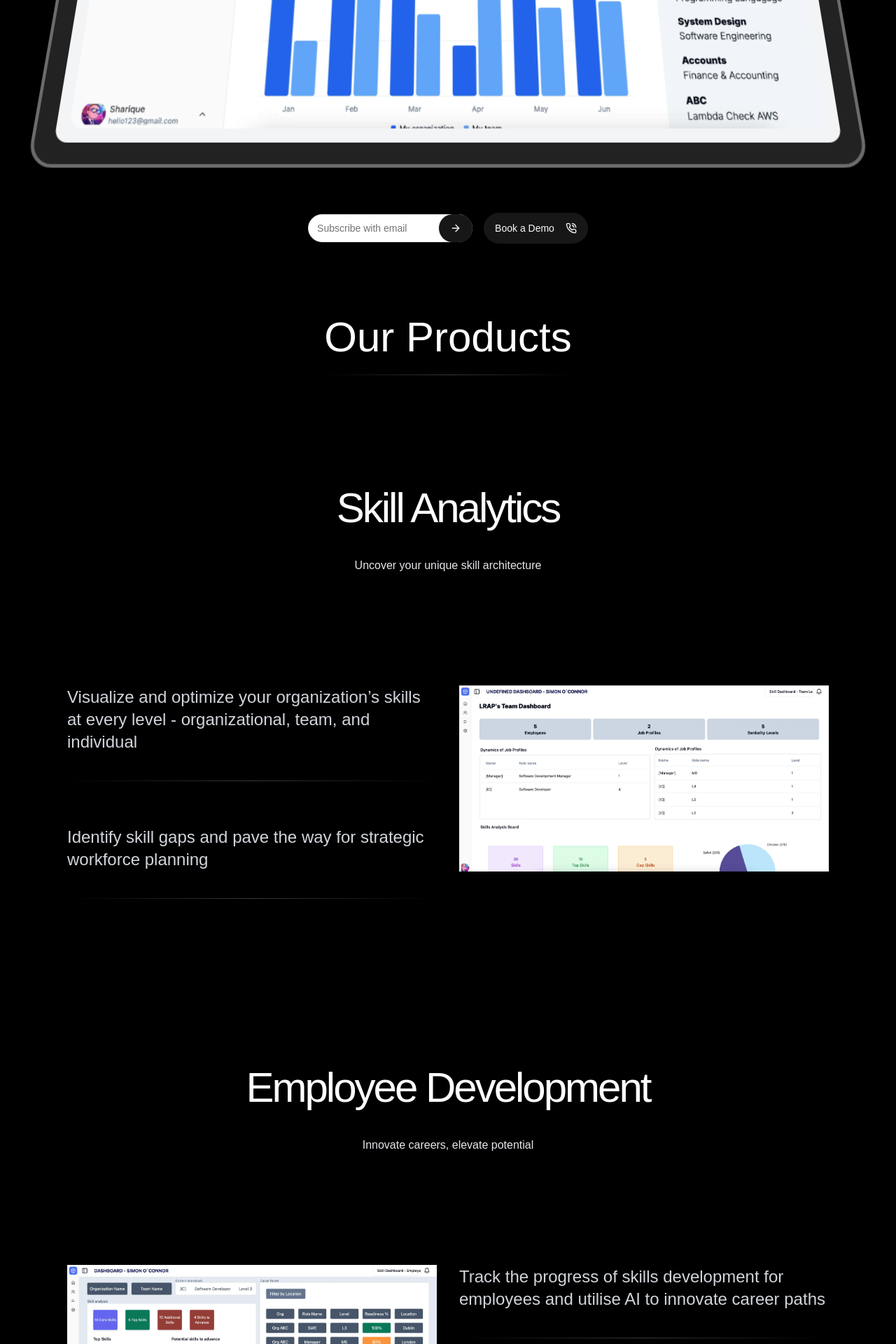
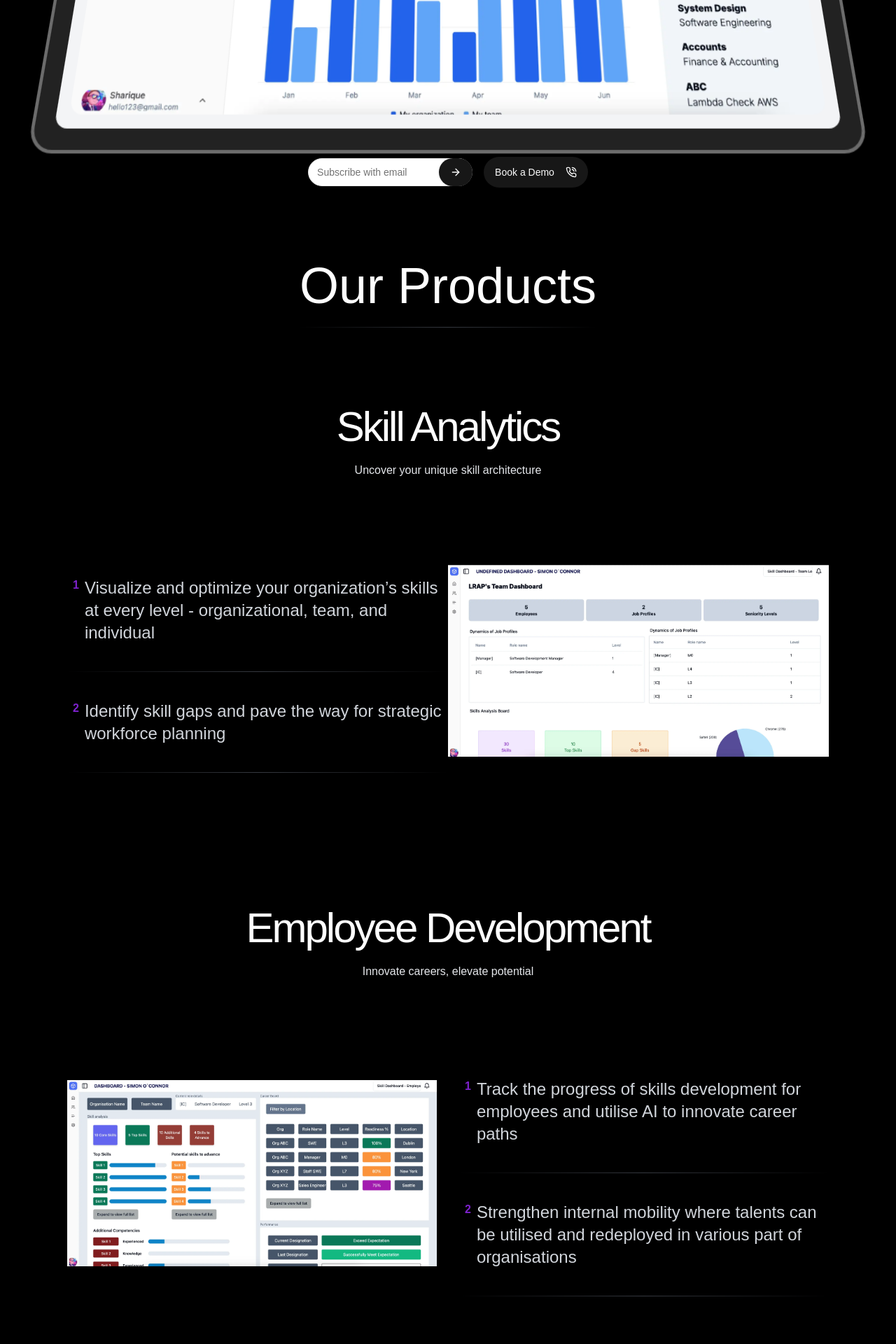
Before and after one commit to developingright/MindMerge, a Next.js app: page / in a window 1280 px wide. Shown: the part 880-2800 px from the top of the page at 70% size. Built offline with nearby package versions, Linux system fonts and the light colour scheme.

Commit message:
reduced spaces between divs

```diff
--- a/package.json
+++ b/package.json
@@ -25,6 +25,7 @@
     "react": "^18.3.1",
     "react-dom": "^18.3.1",
     "react-hot-toast": "^2.4.1",
+    "simplex-noise": "^4.0.3",
     "tailwind-merge": "^2.5.4",
     "tailwindcss-animate": "^1.0.7"
   },
--- a/src/app/page.tsx
+++ b/src/app/page.tsx
@@ -42,10 +42,7 @@ export default function Home() {
       <div className="flex flex-col items-center justify-center bg-black text-white">
         <ContainerScroll
           titleComponent={
-            <div className="flex flex-col gap-24 items-center justify-center">
-              <span className="cursor-pointer text-blue-700 bg-[#E5E8F9] py-1 px-2 rounded-full text-sm max-w-fit">
-                Overview
-              </span>
+            <div className="flex flex-col gap-16 items-center justify-center">
               <h1 className="text-4xl font-semibold text-white dark:text-white">
                 Unlock the full potential of your workforce <br />
                 through <br />
@@ -53,6 +50,7 @@ export default function Home() {
                   Skill Analysis
                 </span>
               </h1>
+              <p className="text-gray-300">Stay ahead with the latest updates and exclusive offers - Sign up for our product updates today!</p>
             </div>
           }
         >
@@ -65,7 +63,7 @@ export default function Home() {
             draggable={false}
           />
         </ContainerScroll>
-        <div className="flex flex-col md:flex-row gap-4 items-center z-10">
+        <div className="flex flex-col md:flex-row gap-4 items-center z-10 -translate-y-20 ">
           <form onSubmit={handleSubmit} className="w-full md:w-auto flex">
             <div className="relative w-full max-w-lg text-black">
               <Input
@@ -94,12 +92,12 @@ export default function Home() {
           </Button>
         </div>
       </div>
-      <div className="w-full flex flex-col bg-black text-white px-24 pb-20 pt-20 items-center justify-center gap-40">
-        <h1 className=" text-5xl md:text-6xl pb-15 after:absolute after:bottom-0 after:left-0 after:h-[1px] after:w-full after:bg-gradient-to-r after:from-transparent after:via-gray-500/50 after:to-transparent relative py-6">
+      <div className="w-full flex flex-col bg-black text-white px-24 pb-20 items-center justify-center gap-28">
+        <h1 className=" text-4xl sm:text-6xl md:text-7xl pb-15 after:absolute after:bottom-0 after:left-0 after:h-[1px] after:w-full after:bg-gradient-to-r after:from-transparent after:via-gray-500/50 after:to-transparent relative py-6">
           Our Products
         </h1>
         <div
-          className="flex flex-col justify-center items-center gap-10 w-full"
+          className="flex flex-col justify-center items-center gap-5 w-full"
           id="skills_analytics"
         >
           <h2 className="text-4xl tracking-tighter sm:text-5xl md:text-6xl">
@@ -108,15 +106,21 @@ export default function Home() {
           <p className="text-gray-200 max-w-[800px] text-center">
             Uncover your unique skill architecture
           </p>
-          <div className="flex flex-col md:flex-row w-full gap-8">
-            <div className="flex-1 space-y-6 py-20 ">
+          <div className="flex flex-col md:flex-row w-full">
+            <div className="flex-1 py-20 ">
               <div className="flex after:absolute after:bottom-0 after:left-0 after:h-[1px] after:w-full after:bg-gradient-to-r after:from-transparent after:via-gray-500/50 after:to-transparent relative py-10 ">
+                <div className="text-purple-700 text-base font-bold px-2">
+                  1
+                </div>
                 <p className="text-2xl text-gray-300">
                   Visualize and optimize your organization’s skills at every
                   level - organizational, team, and individual
                 </p>
               </div>
               <div className="flex after:absolute after:bottom-0 after:left-0 after:h-[1px] after:w-full after:bg-gradient-to-r after:from-transparent after:via-gray-500/50 after:to-transparent relative py-10 ">
+              <div className="text-purple-700 text-base font-bold px-2">
+                  2
+                </div>
                 <p className="text-2xl text-gray-300">
                   Identify skill gaps and pave the way for strategic workforce
                   planning
@@ -136,7 +140,7 @@ export default function Home() {
           </div>
         </div>
         <div
-          className="flex flex-col justify-center items-center gap-10 w-full"
+          className="flex flex-col justify-center items-center gap-5 w-full"
           id="employee_development"
         >
           <h2 className="text-4xl tracking-tighter sm:text-5xl md:text-6xl">
@@ -155,14 +159,20 @@ export default function Home() {
                 className="rounded-lg"
               />
             </div>
-            <div className="flex-1 space-y-6 py-20 ">
+            <div className="flex-1  py-20 ">
               <div className="flex after:absolute after:bottom-0 after:left-0 after:h-[1px] after:w-full after:bg-gradient-to-r after:from-transparent after:via-gray-500/50 after:to-transparent relative py-10 ">
+              <div className="text-purple-700 text-base font-bold px-2">
+                  1
+                </div>
                 <p className="text-2xl text-gray-300">
                   Track the progress of skills development for employees and
                   utilise AI to innovate career paths
                 </p>
               </div>
               <div className="flex after:absolute after:bottom-0 after:left-0 after:h-[1px] after:w-full after:bg-gradient-to-r after:from-transparent after:via-gray-500/50 after:to-transparent relative py-10 ">
+              <div className="text-purple-700 text-base font-bold px-2">
+                  2
+                </div>
                 <p className="text-2xl text-gray-300">
                   Strengthen internal mobility where talents can be utilised and
                   redeployed in various part of organisations
@@ -172,7 +182,7 @@ export default function Home() {
           </div>
         </div>
         <div
-          className="flex flex-col justify-center items-center gap-10 w-full"
+          className="flex flex-col justify-center items-center gap-5 w-full"
           id="finance_management"
         >
           <h2 className="text-4xl tracking-tighter sm:text-5xl md:text-6xl">
@@ -181,14 +191,20 @@ export default function Home() {
           <p className="text-gray-200 max-w-[800px] text-center">
             Optimize your Learning & Development investments
           </p>
-          <div className="flex flex-col md:flex-row w-full gap-8">
-            <div className="flex-1 space-y-6 py-20 ">
+          <div className="flex flex-col md:flex-row w-full gap-5">
+            <div className="flex-1  py-20 ">
               <div className="flex after:absolute after:bottom-0 after:left-0 after:h-[1px] after:w-full after:bg-gradient-to-r after:from-transparent after:via-gray-500/50 after:to-transparent relative py-10 ">
+              <div className="text-purple-700 text-base font-bold px-2">
+                  1
+                </div>
                 <p className="text-2xl text-gray-300">
                   Stay on top of L&D budget
                 </p>
               </div>
               <div className="flex after:absolute after:bottom-0 after:left-0 after:h-[1px] after:w-full after:bg-gradient-to-r after:from-transparent after:via-gray-500/50 after:to-transparent relative py-10 ">
+              <div className="text-purple-700 text-base font-bold px-2">
+                  2
+                </div>
                 <p className="text-2xl text-gray-300">
                   Make informed decisions on upskilling and reskilling
                   investments to maximize ROI
@@ -255,7 +271,7 @@ export default function Home() {
             </AccordionItem>
           </Accordion>
         </div>
-        <div className="h-screen flex w-full items-center justify-center flex-col gap-10" id="contact">
+        <div className="h-[400px] flex w-full items-center justify-center flex-col gap-10" id="contact">
           <h1 className="text-5xl">Ready to get started?</h1>
           <p className="text-center md:max-w-[50%] text-gray-300">Get in touch with us for an exploration chat or request us to design a customer solution for your business.</p>
           <div className="text-4xl flex flex-col gap-6">
--- a/tailwind.config.ts
+++ b/tailwind.config.ts
@@ -1,4 +1,7 @@
 import type { Config } from "tailwindcss";
+const {
+	default: flattenColorPalette,
+  } = require("tailwindcss/lib/util/flattenColorPalette");
 
 const config: Config = {
     darkMode: ["class"],
@@ -80,6 +83,17 @@ const config: Config = {
   		}
   	}
   },
-  plugins: [require("tailwindcss-animate")],
+  plugins: [require("tailwindcss-animate"),addVariablesForColors],
 };
 export default config;
+
+function addVariablesForColors({ addBase, theme }: any) {
+	let allColors = flattenColorPalette(theme("colors"));
+	let newVars = Object.fromEntries(
+	  Object.entries(allColors).map(([key, val]) => [`--${key}`, val])
+	);
+
+	addBase({
+	  ":root": newVars,
+	});
+  }
```
Also changed, not shown: 1 other file (tests, documents, lock files or other folders).
